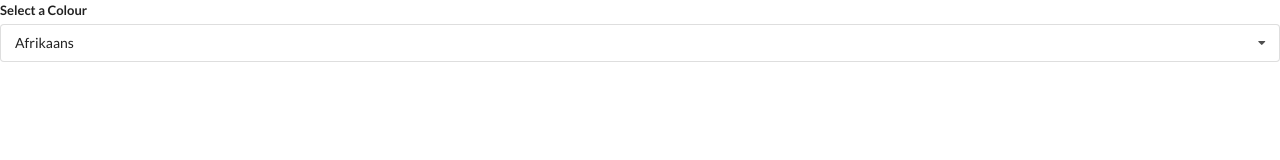
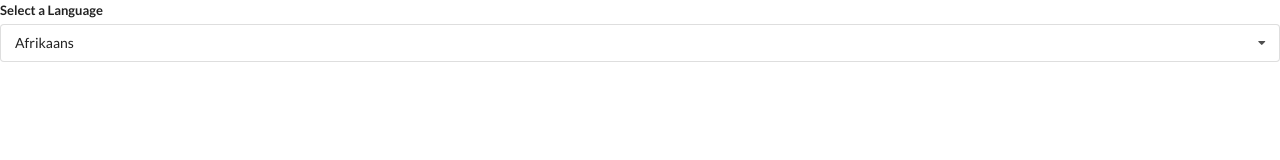
Before and after one commit to Selchuck/widgets, a React (Create React App) app: page / in a window 1280 px wide. Shown: the top 160 px of the page. Built offline with nearby package versions, Linux system fonts and the light colour scheme.

Commit message:
add a label prop

```diff
--- a/src/components/Dropdown.js
+++ b/src/components/Dropdown.js
@@ -1,6 +1,6 @@
 import React, { useState, useEffect, useRef } from 'react';
 
-const Dropdown = ({ options, selected, onSelectedChange }) => {
+const Dropdown = ({ label, options, selected, onSelectedChange }) => {
   const [open, setOpen] = useState(false);
   const ref = useRef();
 
@@ -39,7 +39,7 @@
   return(
     <div ref={ref} className="ui form">
       <div className="field">
-        <label className="label">Select a Colour</label>
+        <label className="label">{label}</label>
         <div
           onClick={() => setOpen(!open)}
           className={`ui selection dropdown ${open ? 'visible active' : ''}`}
--- a/src/components/Translate.js
+++ b/src/components/Translate.js
@@ -22,6 +22,7 @@
   return (
     <div>
       <Dropdown
+        label="Select a Language"
         selected={language}
         onSelectedChange={setLanguage}
         options={options}
```
